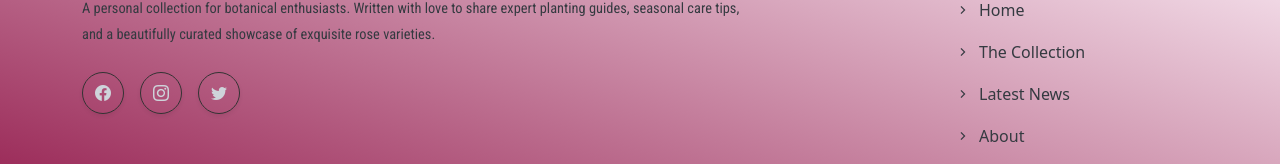
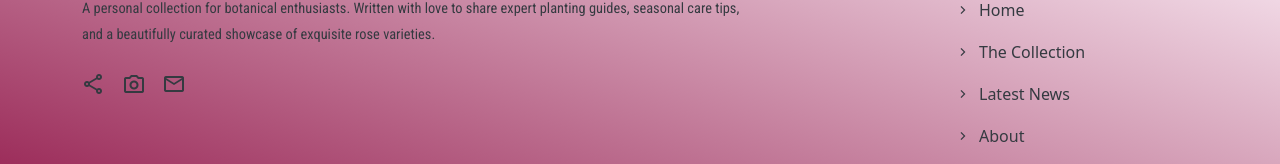
Before and after one commit to Quynh-Trang12/rose-blog, a Vue app: page / in a window 1280 px wide. Shown: the part 1645-1809 px from the top of the page. Built offline with nearby package versions, Linux system fonts and the light colour scheme; no server answers.

Commit message:
update Home page

```diff
--- a/src/components/shared/AppFooter.vue
+++ b/src/components/shared/AppFooter.vue
@@ -105,17 +105,16 @@ export default {
             rose varieties.
           </p>
           <!-- Social Icons (hover effects clearly visible) -->
-          <div class="d-flex gap-3 mt-4">
-            <a
-              v-for="s in socialLinks"
-              :key="s.id"
-              :href="s.url"
-              target="_blank"
-              class="social-link btn btn-outline-light rounded-circle shadow-sm transition-base d-flex align-items-center justify-content-center"
-              :aria-label="'Follow us on ' + s.label"
+          <div class="d-flex gap-3 text-gray-800">
+            <a href="#" class="text-gray-800 text-decoration-none hover-slide-primary"
+              ><span class="material-symbols-outlined fs-4">share</span></a
             >
-              <i :class="'bi bi-' + s.icon"></i>
-            </a>
+            <a href="#" class="text-gray-800 text-decoration-none hover-slide-primary"
+              ><span class="material-symbols-outlined fs-4">photo_camera</span></a
+            >
+            <a href="#" class="text-gray-800 text-decoration-none hover-slide-primary"
+              ><span class="material-symbols-outlined fs-4">mail</span></a
+            >
           </div>
         </div>
 
--- a/src/views/HomeView.vue
+++ b/src/views/HomeView.vue
@@ -313,7 +313,7 @@ export default {
     inset: 0;
     /* 3. Dark semi-transparent overlay to ensure white text is always readable
           regardless of whether the image or the gradient is currently showing. */
-    background: linear-gradient(to top right, rgba($red-900, 0.9), rgba($pink-200, 0.3));
+    background: linear-gradient(to bottom left, rgba(0, 0, 0, 0.1), rgba(0, 0, 0, 0.6));
   }
 }
 
```
